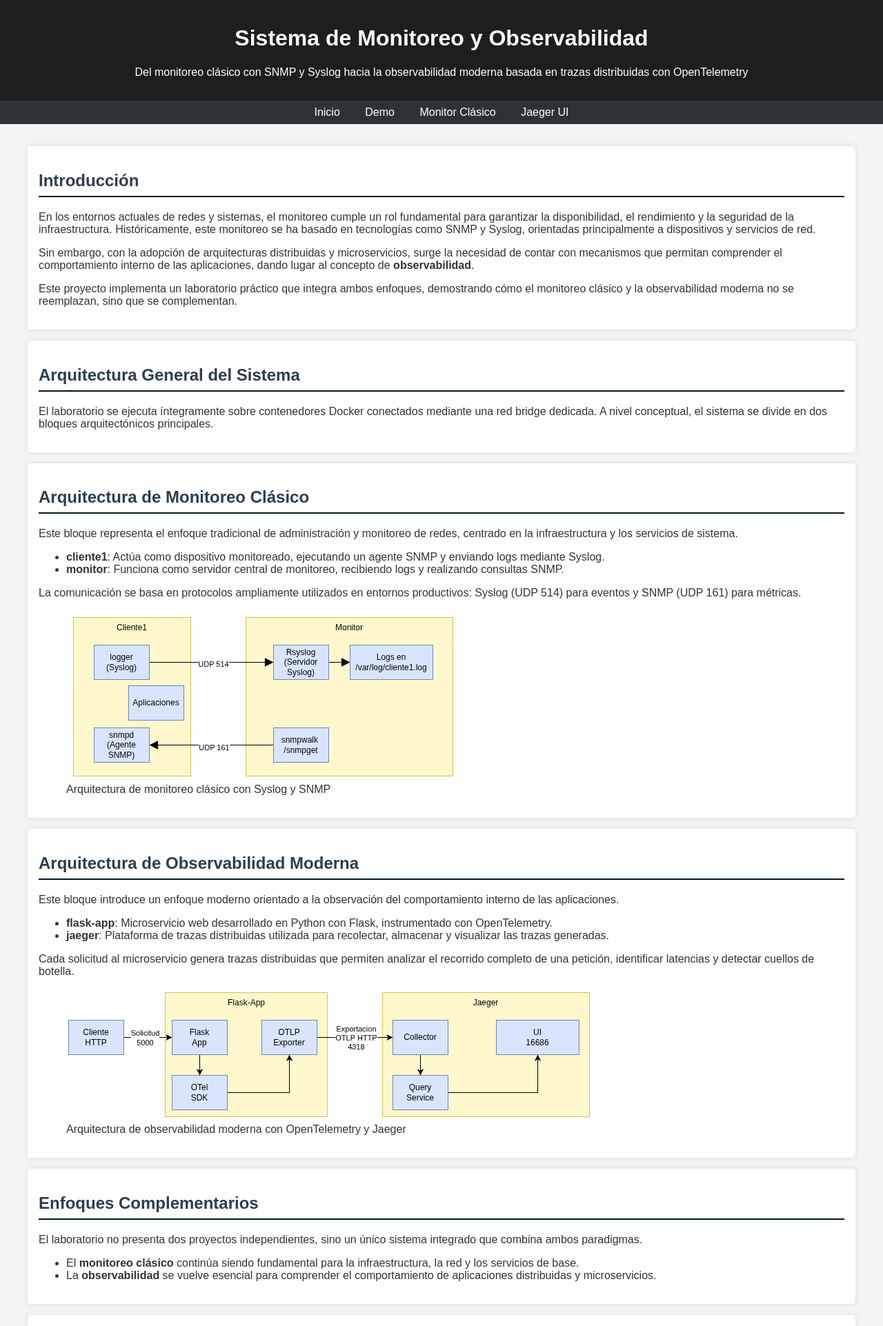
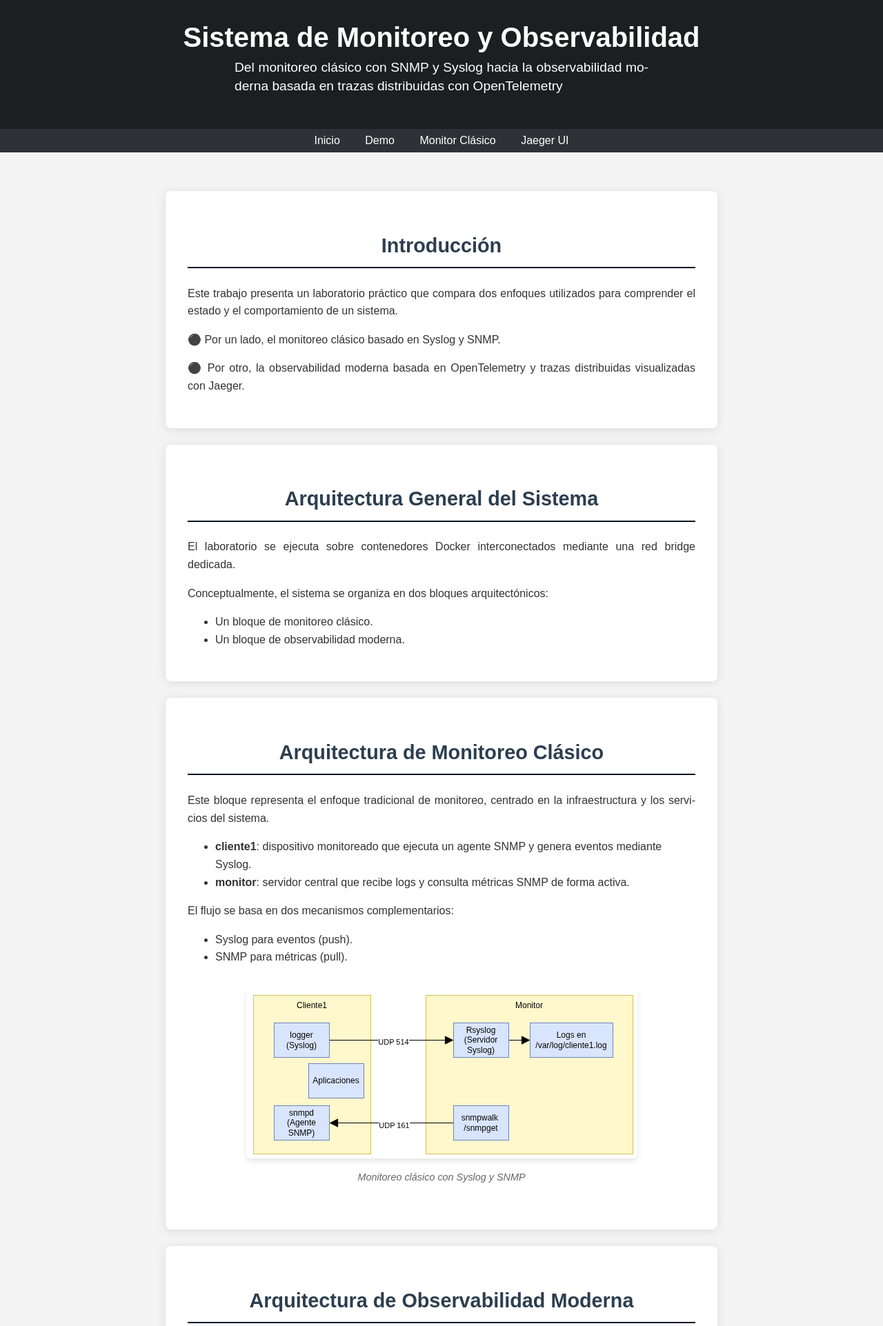
Before and after one commit to mero02/laboratorio, a Flask app: template flask-app/templates/index.html in a window 1280 px wide. Shown: the top 1923 px of the page at 69% size. Run offline with Flask 3, Linux system fonts and the light colour scheme; the template is opened without the code that fills it, so the values that code supplies are empty.

Commit message:
feat: Agrego componente para ir hacia arriba mas rapido, y mejore la visual para la presentacion

```diff
--- a/flask-app/static/style.css
+++ b/flask-app/static/style.css
@@ -10,7 +10,20 @@ header {
     background-color: #1c1e20;
     color: white;
     text-align: center;
-    padding: 1rem;
+    padding: 2rem 1rem;
+}
+
+header h1 {
+    margin: 0 0 0.5rem 0;
+    font-size: 2.5rem;
+}
+
+header p {
+    font-size: 1.2rem;
+    margin: 0;
+    max-width: 600px;
+    margin: 0 auto;
+    line-height: 1.4;
 }
 
 nav {
@@ -55,6 +68,51 @@ h2 {
     background-color: #ecf0f1;
     border-left: 5px solid #001829;
 }
+
+footer {
+    text-align: center;
+    padding: 1rem;
+    background-color: #1c1e20;
+    color: white;
+    margin-top: 2rem;
+}
+
+.presentation-page main {
+    max-width: 800px;
+    margin: 0 auto;
+    padding: 2rem 1rem;
+    line-height: 1.6;
+}
+
+.presentation-page .enfoque {
+    margin: 1.5rem 0;
+    padding: 1.5rem;
+    border-radius: 5px;
+}
+
+.presentation-page section {
+    background-color: white;
+    margin: 1.5rem 0;
+    padding: 2rem;
+    border-radius: 8px;
+    box-shadow: 0 2px 15px rgba(0,0,0,0.1);
+    text-align: left;
+}
+
+.presentation-page h2 {
+    color: #2c3e50;
+    border-bottom: 2px solid #001524;
+    padding-bottom: 0.5rem;
+    text-align: center;
+    font-size: 1.8rem;
+}
+
+.presentation-page p {
+    margin-bottom: 1rem;
+    text-align: justify;
+    hyphens: auto;
+}
+
 
 .btn {
     display: inline-block;
@@ -112,12 +170,64 @@ code {
     border-radius: 3px;
 }
 
-footer {
+.presentation-page footer {
+    padding: 2rem 1rem;
+    margin-top: 3rem;
+    font-size: 0.9rem;
+}
+
+/* Estilos para imágenes en presentación */
+.presentation-page figure {
     text-align: center;
-    padding: 1rem;
-    background-color: #1c1e20;
+    margin: 2rem 0;
+}
+
+.presentation-page figure img {
+    max-width: 100%;
+    height: auto;
+    max-height: 400px;
+    object-fit: contain;
+    border-radius: 8px;
+    box-shadow: 0 4px 8px rgba(0,0,0,0.1);
+}
+
+.presentation-page figcaption {
+    margin-top: 0.5rem;
+    font-style: italic;
+    color: #666;
+    font-size: 0.9rem;
+}
+
+/* Botón scroll to top */
+.scroll-to-top {
+    position: fixed;
+    bottom: 20px;
+    right: 20px;
+    width: 50px;
+    height: 50px;
+    background-color: #004b477a;
     color: white;
-    margin-top: 2rem;
+    border: none;
+    border-radius: 50%;
+    font-size: 20px;
+    font-weight: bold;
+    cursor: pointer;
+    opacity: 0;
+    visibility: hidden;
+    transition: all 0.3s ease;
+    z-index: 1000;
+    box-shadow: 0 2px 10px rgba(0,0,0,0.2);
+}
+
+.scroll-to-top:hover {
+    background-color: #033f66;
+    transform: translateY(-2px);
+    box-shadow: 0 4px 15px rgba(0,0,0,0.3);
+}
+
+.scroll-to-top.show {
+    opacity: 1;
+    visibility: visible;
 }
 
 /* Estilos para el dashboard del monitor clásico */
--- a/flask-app/templates/index.html
+++ b/flask-app/templates/index.html
@@ -6,7 +6,7 @@
     <title>Sistema de Monitoreo y Observabilidad</title>
     <link rel="stylesheet" href="{{ url_for('static', filename='style.css') }}">
 </head>
-<body>
+<body class="presentation-page">
     <header>
         <h1>Sistema de Monitoreo y Observabilidad</h1>
         <p>
@@ -26,116 +26,146 @@
         <section id="introduccion">
             <h2>Introducción</h2>
             <p>
-                En los entornos actuales de redes y sistemas, el monitoreo cumple un rol fundamental
-                para garantizar la disponibilidad, el rendimiento y la seguridad de la infraestructura.
-                Históricamente, este monitoreo se ha basado en tecnologías como SNMP y Syslog, orientadas
-                principalmente a dispositivos y servicios de red.
+                Este trabajo presenta un laboratorio práctico que compara dos enfoques
+                utilizados para comprender el estado y el comportamiento de un sistema.
             </p>
             <p>
-                Sin embargo, con la adopción de arquitecturas distribuidas y microservicios, surge la necesidad
-                de contar con mecanismos que permitan comprender el comportamiento interno de las aplicaciones,
-                dando lugar al concepto de <strong>observabilidad</strong>.
+              ⚫  Por un lado, el monitoreo clásico basado en Syslog y SNMP.
             </p>
             <p>
-                Este proyecto implementa un laboratorio práctico que integra ambos enfoques, demostrando
-                cómo el monitoreo clásico y la observabilidad moderna no se reemplazan, sino que se complementan.
+              ⚫  Por otro, la observabilidad moderna basada en OpenTelemetry y trazas distribuidas
+                visualizadas con Jaeger.
             </p>
         </section>
 
         <section id="arquitectura-general">
             <h2>Arquitectura General del Sistema</h2>
             <p>
-                El laboratorio se ejecuta íntegramente sobre contenedores Docker conectados mediante
-                una red bridge dedicada. A nivel conceptual, el sistema se divide en dos bloques
-                arquitectónicos principales.
+                El laboratorio se ejecuta sobre contenedores Docker interconectados
+                mediante una red bridge dedicada.
             </p>
+            <p>
+                Conceptualmente, el sistema se organiza en dos bloques arquitectónicos:
+            </p>
+            <ul>
+                <li>Un bloque de monitoreo clásico.</li>
+                <li>Un bloque de observabilidad moderna.</li>
+            </ul>
         </section>
 
         <section id="arquitectura-clasica">
             <h2>Arquitectura de Monitoreo Clásico</h2>
             <p>
-                Este bloque representa el enfoque tradicional de administración y monitoreo de redes,
-                centrado en la infraestructura y los servicios de sistema.
+                Este bloque representa el enfoque tradicional de monitoreo,
+                centrado en la infraestructura y los servicios del sistema.
             </p>
 
             <ul>
-                <li><strong>cliente1</strong>: Actúa como dispositivo monitoreado, ejecutando un agente SNMP
-                    y enviando logs mediante Syslog.</li>
-                <li><strong>monitor</strong>: Funciona como servidor central de monitoreo, recibiendo logs
-                    y realizando consultas SNMP.</li>
+                <li>
+                    <strong>cliente1</strong>: dispositivo monitoreado que ejecuta
+                    un agente SNMP y genera eventos mediante Syslog.
+                </li>
+                <li>
+                    <strong>monitor</strong>: servidor central que recibe logs
+                    y consulta métricas SNMP de forma activa.
+                </li>
             </ul>
 
             <p>
-                La comunicación se basa en protocolos ampliamente utilizados en entornos productivos:
-                Syslog (UDP 514) para eventos y SNMP (UDP 161) para métricas.
+                El flujo se basa en dos mecanismos complementarios:
             </p>
+            <ul>
+                <li>Syslog para eventos (push).</li>
+                <li>SNMP para métricas (pull).</li>
+            </ul>
 
             <figure>
                 <img src="{{ url_for('static', filename='images/arquitectura-clasica.png') }}"
-                     alt="Arquitectura de monitoreo clásico"
-                     style="max-width:100%; height:auto;">
-                <figcaption>Arquitectura de monitoreo clásico con Syslog y SNMP</figcaption>
+                    alt="Arquitectura de monitoreo clásico">
+                <figcaption>Monitoreo clásico con Syslog y SNMP</figcaption>
             </figure>
         </section>
 
         <section id="arquitectura-moderna">
             <h2>Arquitectura de Observabilidad Moderna</h2>
             <p>
-                Este bloque introduce un enfoque moderno orientado a la observación del comportamiento
-                interno de las aplicaciones.
+                Este bloque introduce un enfoque orientado a comprender
+                el comportamiento interno de la aplicación.
             </p>
 
             <ul>
-                <li><strong>flask-app</strong>: Microservicio web desarrollado en Python con Flask,
-                    instrumentado con OpenTelemetry.</li>
-                <li><strong>jaeger</strong>: Plataforma de trazas distribuidas utilizada para recolectar,
-                    almacenar y visualizar las trazas generadas.</li>
+                <li>
+                    <strong>flask-app</strong>: microservicio instrumentado con OpenTelemetry,
+                    responsable de generar trazas.
+                </li>
+                <li>
+                    <strong>jaeger</strong>: plataforma que recolecta y visualiza
+                    las trazas distribuidas.
+                </li>
             </ul>
 
             <p>
-                Cada solicitud al microservicio genera trazas distribuidas que permiten analizar el recorrido
-                completo de una petición, identificar latencias y detectar cuellos de botella.
+                Cada solicitud genera spans que permiten analizar el recorrido completo
+                de una petición, incluyendo tiempos y dependencias.
             </p>
 
             <figure>
                 <img src="{{ url_for('static', filename='images/arquitectura-moderna.png') }}"
-                     alt="Arquitectura de observabilidad moderna"
-                     style="max-width:100%; height:auto;">
-                <figcaption>Arquitectura de observabilidad moderna con OpenTelemetry y Jaeger</figcaption>
+                    alt="Arquitectura de observabilidad moderna">
+                <figcaption>Observabilidad moderna con OpenTelemetry y Jaeger</figcaption>
             </figure>
         </section>
 
         <section id="enfoques">
             <h2>Enfoques Complementarios</h2>
             <p>
-                El laboratorio no presenta dos proyectos independientes, sino un único sistema integrado
-                que combina ambos paradigmas.
+                El laboratorio demuestra que ambos enfoques no se excluyen,
+                sino que se complementan dentro de un mismo sistema.
             </p>
             <ul>
                 <li>
-                    El <strong>monitoreo clásico</strong> continúa siendo fundamental para la infraestructura,
-                    la red y los servicios de base.
+                    El <strong>monitoreo clásico</strong> es fundamental para
+                    infraestructura, red y servicios base.
                 </li>
                 <li>
-                    La <strong>observabilidad</strong> se vuelve esencial para comprender el comportamiento
-                    de aplicaciones distribuidas y microservicios.
+                    La <strong>observabilidad</strong> es clave para entender
+                    el comportamiento y rendimiento de aplicaciones modernas.
                 </li>
             </ul>
         </section>
 
-        <section id="demo-link">
-            <h2>Demo Interactiva</h2>
-            <p>
-                A continuación se presenta una demo interactiva del laboratorio, donde se pueden ejecutar
-                pruebas en vivo, observar evidencias y analizar trazas distribuidas.
-            </p>
-            <a href="/demo" class="btn">Ir a Demo</a>
-        </section>
     </main>
 
     <footer>
         <p>Proyecto de Laboratorio - Administración y Seguridad de Redes</p>
         <p>Alumno: San Pedro Mauro G.</p>
     </footer>
+
+    <!-- Botón de scroll to top -->
+    <button id="scrollToTopBtn" class="scroll-to-top" title="Volver arriba">
+        🔺
+    </button>
+
+    <script>
+        // Scroll to top functionality
+        const scrollToTopBtn = document.getElementById('scrollToTopBtn');
+
+        // Mostrar/ocultar botón basado en scroll
+        window.addEventListener('scroll', function() {
+            if (window.pageYOffset > 300) {
+                scrollToTopBtn.classList.add('show');
+            } else {
+                scrollToTopBtn.classList.remove('show');
+            }
+        });
+
+        // Scroll suave hacia arriba al hacer click
+        scrollToTopBtn.addEventListener('click', function() {
+            window.scrollTo({
+                top: 0,
+                behavior: 'smooth'
+            });
+        });
+    </script>
 </body>
 </html>
```
Also changed, not shown: flask-app/templates/classic-monitor.html (+27 -0 lines), flask-app/templates/demo.html (+26 -0 lines).
